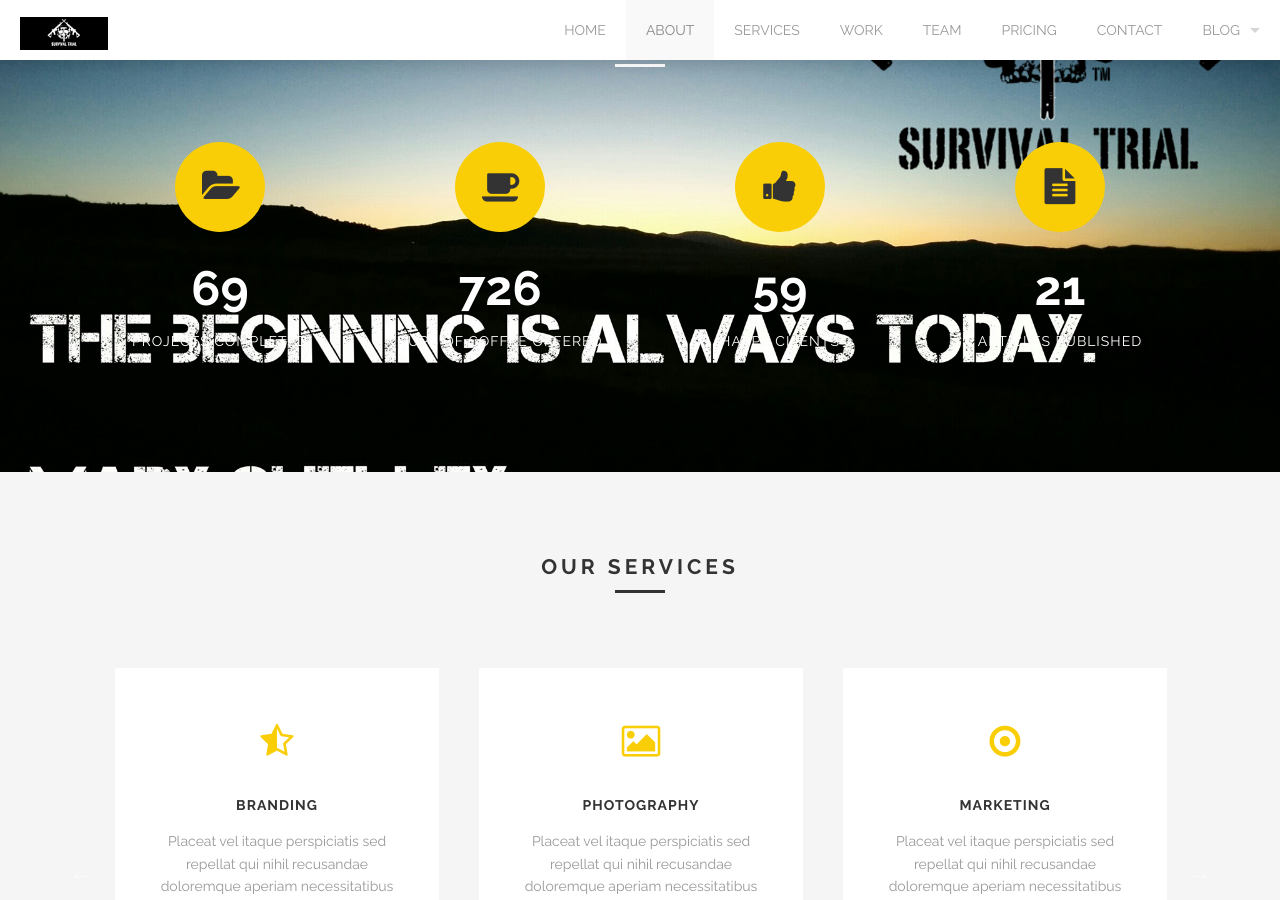
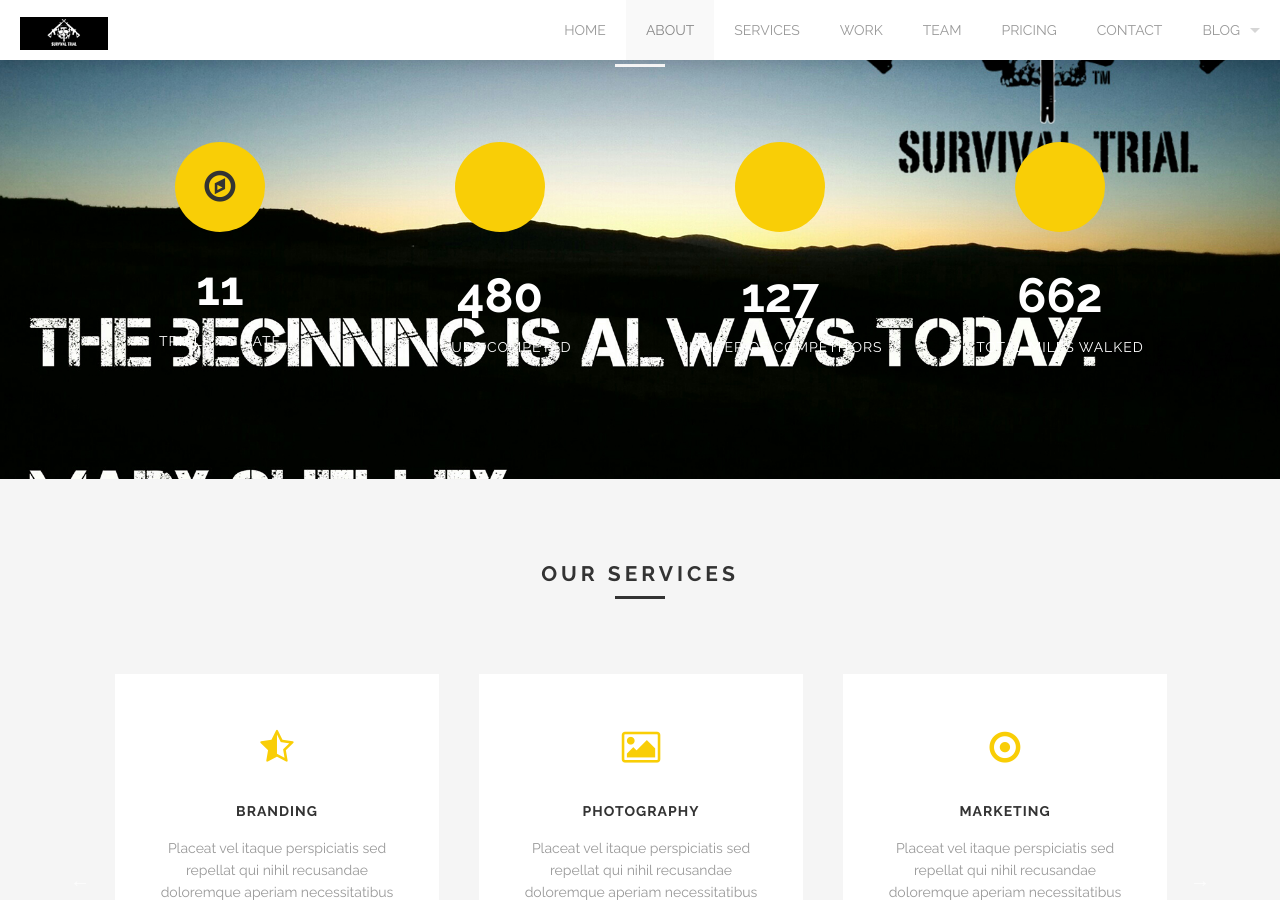
Before and after one commit to jonweiler/jonweiler.github.io, a Jekyll site: the page built from index.html, in a window 1280 px wide and 900 px high, scrolled down 1808 px. Built offline with Jekyll 4.4.1, drawn with Linux system fonts in a browser that asks for light colours.

Commit message:
update icons

```diff
--- a/index.html
+++ b/index.html
@@ -253,16 +253,16 @@ socials:
   </div>
   <div class='row'>
     <div class='medium-3 large-3 columns'>
-      {% include milestone.html title="Projects Completed" from="0" to="69" icon_class="fa fa-folder-open" %}
+      {% include milestone.html title="Trials to Date" from="0" to="11" icon_class="fa fa-compass" %}
     </div>
     <div class='medium-3 large-3 columns'>
-      {% include milestone.html title="Cups of coffee offered" from="0" to="726" icon_class="fa fa-coffee" %}
+      {% include milestone.html title="Hours Competed" from="0" to="480" icon_class="fa fa-skull" %}
     </div>
     <div class='medium-3 large-3 columns'>
-      {% include milestone.html title="Happy clients" from="0" to="59" icon_class="fa fa-thumbs-up" %}
+      {% include milestone.html title="Number of Competitors" from="0" to="127" icon_class="fa fa-map" %}
     </div>
     <div class='medium-3 large-3 columns'>
-      {% include milestone.html title="Articles Published" from="0" to="21" icon_class="fa fa-file-text" %}
+      {% include milestone.html title="Total Miles Walked" from="0" to="662" icon_class="fa fa-foot" %}
     </div>
   </div>
   <div class='two spacing'></div>
```
